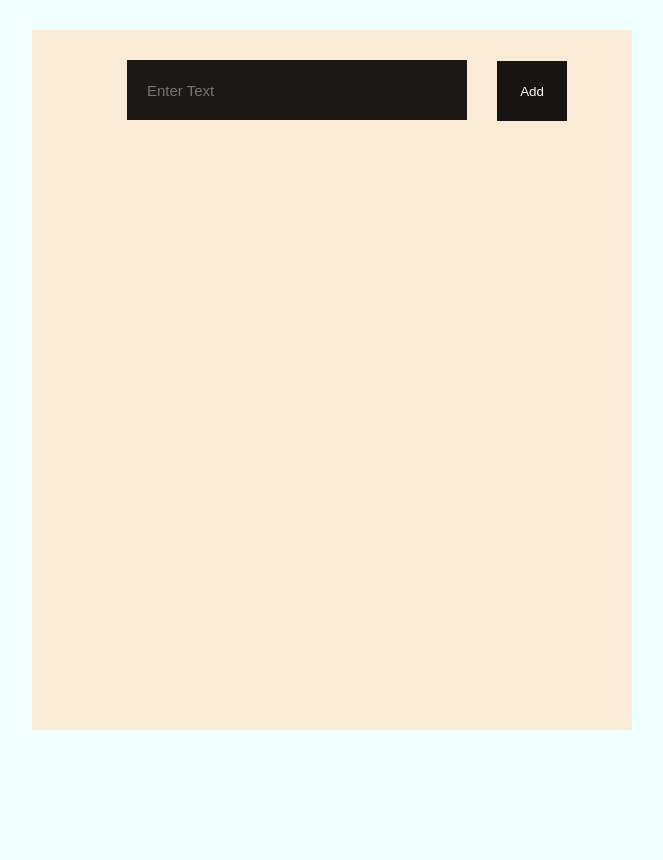
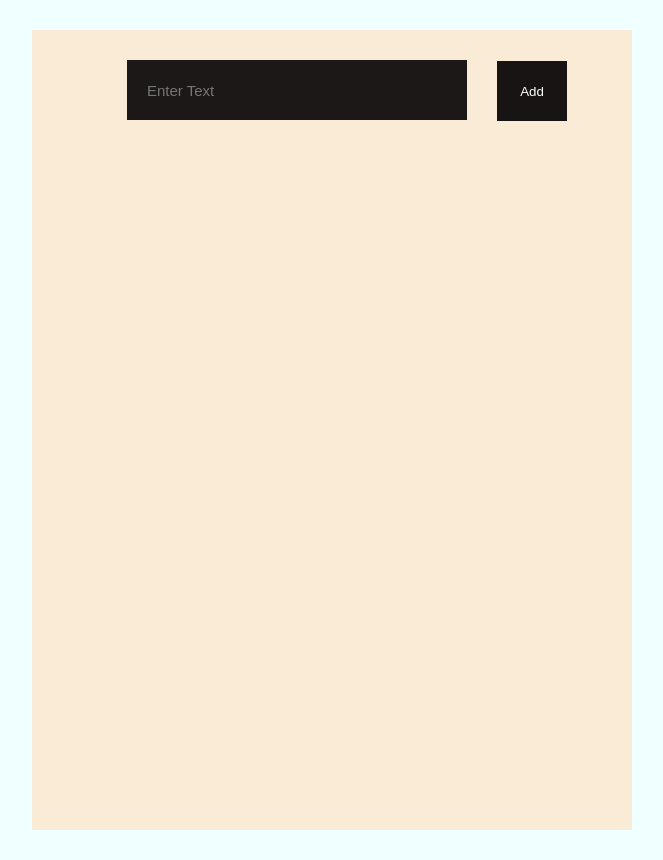
Before and after one commit to Mohib008/To-Do-List, a React (Create React App) app: page / in a window 1280 px wide. Shown: the whole page, without its empty margins (308-971 px from the left). Before the commit the page ends 800 px from the top, so only its background shows below. Built offline with nearby package versions, Linux system fonts and the light colour scheme.

Commit message:
app.css update

```diff
--- a/src/App.css
+++ b/src/App.css
@@ -4,7 +4,7 @@ body {
 
 .App {
   background-color: antiquewhite;
-  min-height: 700px;
+  min-height: 800px;
   width: 600px;
   margin: 30px auto;
   text-align: center;
```
